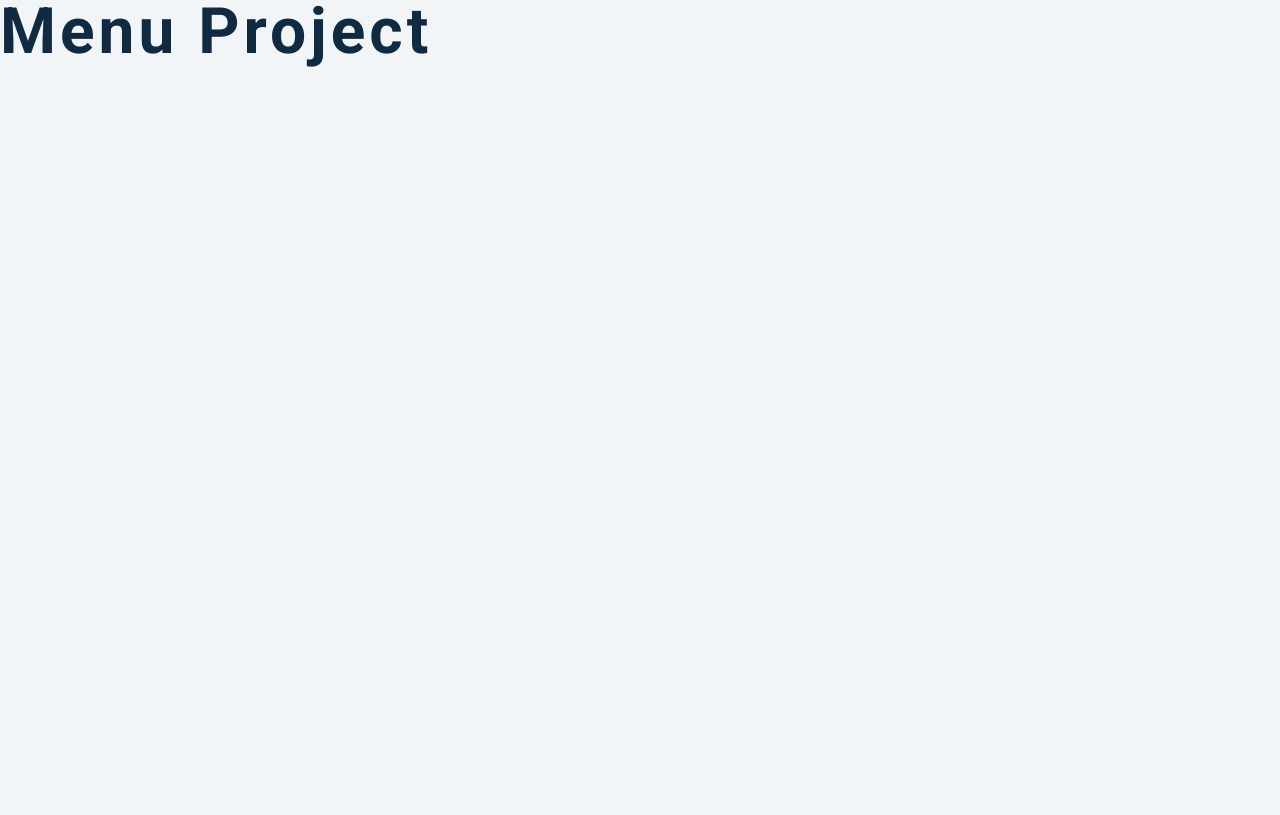
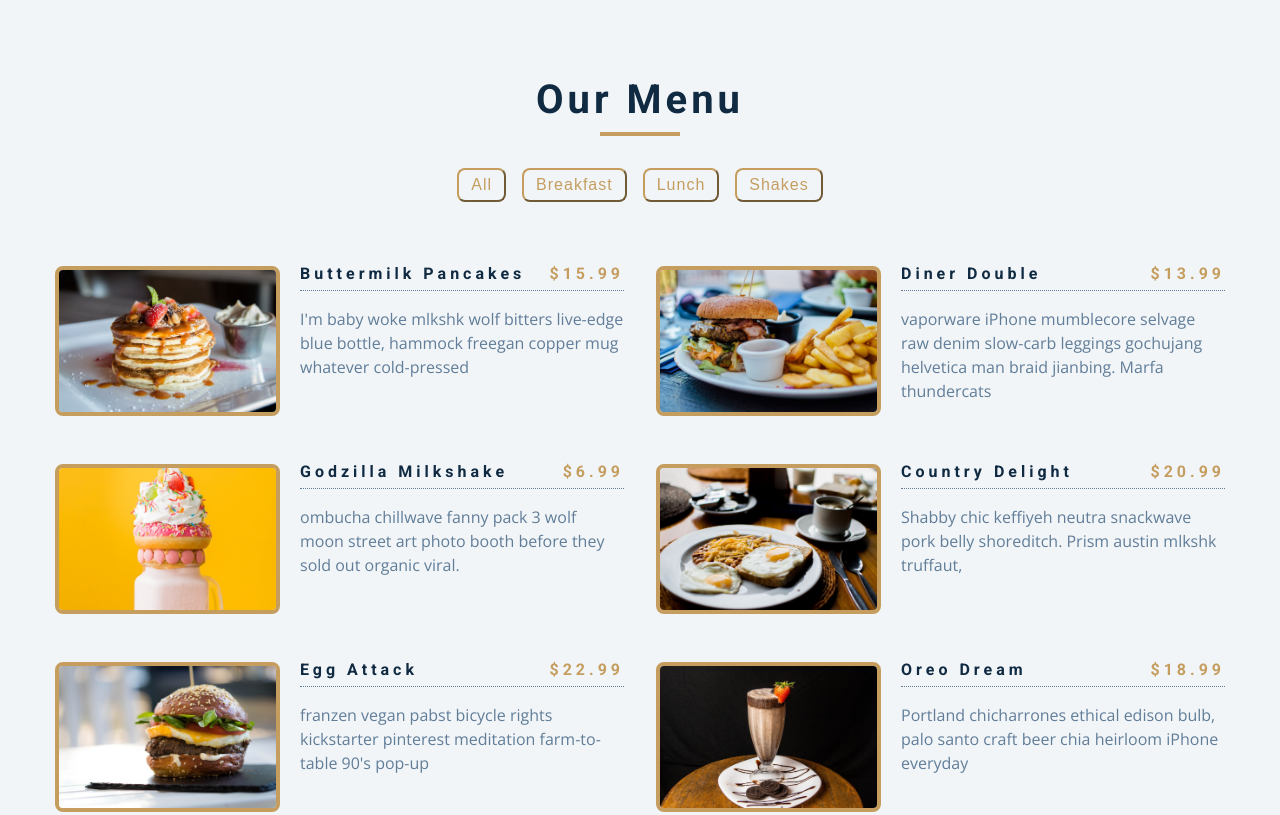
Before and after one commit to RamLearn-1997/15-vanilla-JavaScript, a plain HTML site: page 08-menu/index.html in a window 1280 px wide. Shown: the top 815 px of the page. Drawn offline with nearby package versions, Linux system fonts and the light colour scheme.

Commit message:
Adding vanilla project 8 out of 15 vanilla project

```diff
--- a/08-menu/app.js
+++ b/08-menu/app.js
@@ -72,3 +72,66 @@ const menu = [
     desc: `skateboard fam synth authentic semiotics. Live-edge lyft af, edison bulb yuccie crucifix microdosing.`,
   },
 ];
+
+
+const sectionCenter = document.querySelector('.section-center');
+const container = document.querySelector('.btn-container')
+
+
+// load items
+window.addEventListener('DOMContentLoaded', function(){
+   displayMenuItems(menu);
+   displayMenuButtons();
+});
+
+function displayMenuButtons(){
+  const categories = menu.reduce(function(values,item){
+    if(!values.includes(item.category)){
+     values.push(item.category);
+    }
+    return values;
+   }, ['all']);
+   const categoryBtns = categories.map(function(category){
+     return `<button class="filter-btn" type="button" data-id=${category}>${category}</button>`;
+   }).join("");
+
+   container.innerHTML = categoryBtns;
+   const filterBtns = container.querySelectorAll('.filter-btn');
+   // filter items
+   filterBtns.forEach(function(btn){
+  btn.addEventListener('click', function(e){
+    const category = e.currentTarget.dataset.id;
+    const menuCategory = menu.filter(function(menuItems){
+      if(menuItems.category === category){
+        return menuItems;
+      }
+    });
+    if(category === 'all'){
+      displayMenuItems(menu);
+    }else{
+      displayMenuItems(menuCategory);
+    }
+  });
+});
+}
+
+function displayMenuItems(menuItems) {
+  let displayMenu = menuItems.map(function (item) {
+    // console.log(item);
+
+    return `<article class="menu-item">
+          <img src=${item.img} alt=${item.title} class="photo" />
+          <div class="item-info">
+            <header>
+              <h4>${item.title}</h4>
+              <h4 class="price">$${item.price}</h4>
+            </header>
+            <p class="item-text">
+              ${item.desc}
+            </p>
+          </div>
+        </article>`;
+  });
+  displayMenu = displayMenu.join("");
+  sectionCenter.innerHTML = displayMenu;
+}
--- a/08-menu/index.html
+++ b/08-menu/index.html
@@ -13,7 +13,37 @@
     <link rel="stylesheet" href="styles.css" />
   </head>
   <body>
-    <h1>menu project</h1>
+    <section class="menu">
+      <!-- title -->
+       <div class="title">
+        <h2>Our menu</h2>
+        <div class="underline"></div>
+       </div>
+       <!-- filter buttons -->
+        <div class="btn-container">
+          <!-- <button class="filter-btn" type="button" data-id="all">all</button>
+          <button class="filter-btn" type="button" data-id="breakfast">breakfast</button>
+          <button class="filter-btn" type="button" data-id="lunch">lunch</button>
+          <button class="filter-btn" type="button" data-id="shakes">shakes</button> -->
+        </div>
+        <!-- Menu items -->
+         <div class="section-center">
+           <!-- single item -->
+            <!-- <article class="menu-item">
+              <img src="menu-item.jpeg" class="photo" alt="menu item">
+              <div class="item-info">
+                <header>
+                  <h4>buttermilk pancakes</h4>
+                  <h4 class="price">$15</h4>
+                </header>
+                <p class="item-text">
+                  Lorem, ipsum dolor sit amet consectetur adipisicing elit. Quibusdam nisi ut earum, optio eum autem! Assumenda illo doloribus repudiandae vel?
+                </p>
+              </div>
+            </article> -->
+           <!-- end of single item -->
+         </div>
+    </section>
     <!-- javascript -->
     <script src="app.js"></script>
   </body>
```
Also changed, not shown: 08-menu/image/Screenshot (648).png (added), 08-menu/image/Screenshot (649).png (added), 08-menu/image/Screenshot (650).png (added), 08-menu/image/Screenshot (651).png (added), 2 other files.
